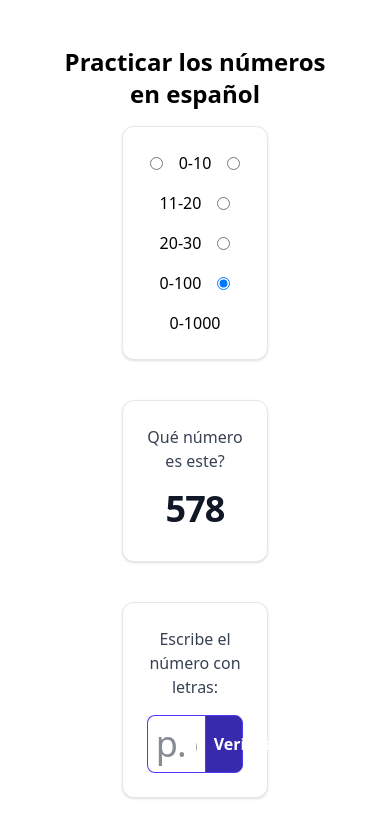
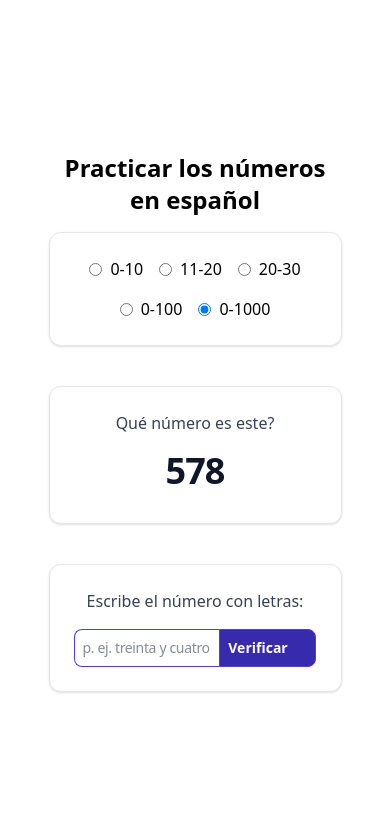
Before and after one commit to danieldinter/spanish-numbers-app, a Vue app: page / in a window 390 px wide. Shown: the top 838 px of the page. Built offline with nearby package versions, Linux system fonts and the light colour scheme.

Commit message:
Fix layout issues on small screens

```diff
--- a/src/App.vue
+++ b/src/App.vue
@@ -99,10 +99,11 @@ function checkAnswer() {
     </h1>
 
     <div
-      class="w-1/2 p-6 bg-white border border-gray-200 rounded-xl shadow-sm dark:bg-gray-800 dark:border-gray-700"
+      class="w-full p-6 bg-white border border-gray-200 rounded-xl shadow-sm dark:bg-gray-800 dark:border-gray-700"
     >
-      <div class="flex flex-wrap items-center justify-center gap-4">
+      <ul class="flex flex-wrap items-center justify-center gap-4">
         <template v-for="(numSet, i) in numberSettings">
+          <li class="flex flex-row items-center justify-center gap-2">
             <input
               type="radio"
               :id="'numberSetting' + numSet.id"
@@ -114,12 +115,13 @@ function checkAnswer() {
             />
 
             <label :for="'numberSetting' + numSet.id">{{ numSet.label }}</label>
+          </li>
         </template>
-      </div>
+      </ul>
     </div>
 
     <div
-      class="w-1/2 p-6 mt-10 bg-white border border-gray-200 rounded-xl shadow-sm dark:bg-gray-800 dark:border-gray-700"
+      class="w-full p-6 mt-10 bg-white border border-gray-200 rounded-xl shadow-sm dark:bg-gray-800 dark:border-gray-700"
     >
       <p class="font-normal text-gray-700 dark:text-gray-400 mb-4">
         Qué número es este?
@@ -132,27 +134,29 @@ function checkAnswer() {
     </div>
 
     <div
-      class="w-1/2 p-6 mt-10 bg-white border border-gray-200 rounded-xl shadow-sm dark:bg-gray-800 dark:border-gray-700"
+      class="w-full p-6 mt-10 bg-white border border-gray-200 rounded-xl shadow-sm dark:bg-gray-800 dark:border-gray-700"
     >
       <p class="font-normal text-gray-700 dark:text-gray-400 mb-4">
         Escribe el número con letras:
       </p>
 
-      <div class="flex">
+      <div class="flex flex-row w-full">
         <input
           v-model="userInput"
           type="text"
           placeholder="p. ej. treinta y cuatro"
-          class="text-4xl w-3/5 p-2 border border-r-0 border-indigo-600 rounded-l-lg bg-none text-gray-900 dark:text-white tracking-tight focus:outline-none"
+          class="text-sm md:text-4xl w-3/5 p-2 border border-r-0 border-indigo-600 rounded-l-lg bg-none text-gray-900 dark:text-white tracking-tight focus:outline-none"
           @keyup.enter="checkAnswer"
           autofocus
         />
         <button
           @click="checkAnswer"
-          class="w-2/5 p-2 border border-indigo-600 rounded-r-lg bg-indigo-800 text-white hover:bg-indigo-600"
+          class="text-sm md:text-xl w-2/5 p-2 border border-indigo-600 rounded-r-lg bg-indigo-800 text-white hover:bg-indigo-600"
         >
           <span class="font-bold">Verificar</span>
-          <span class="align-basline opacity-40 text-sm">(&#x23CE;)</span>
+          <span class="align-basline opacity-40 text-sm invisible md:visible"
+            >(&#x23CE;)</span
+          >
         </button>
       </div>
     </div>
```
Lines whose indentation alone changed are shown as unchanged.
